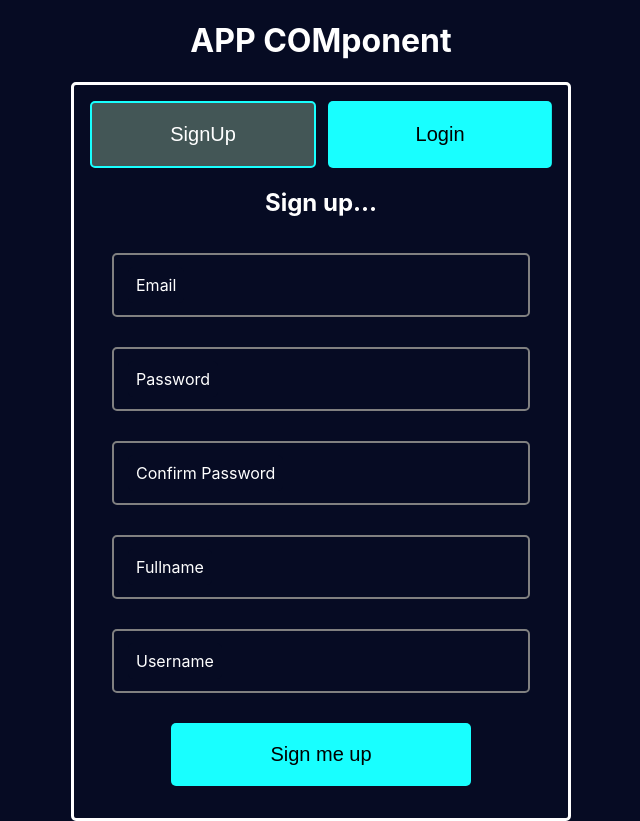
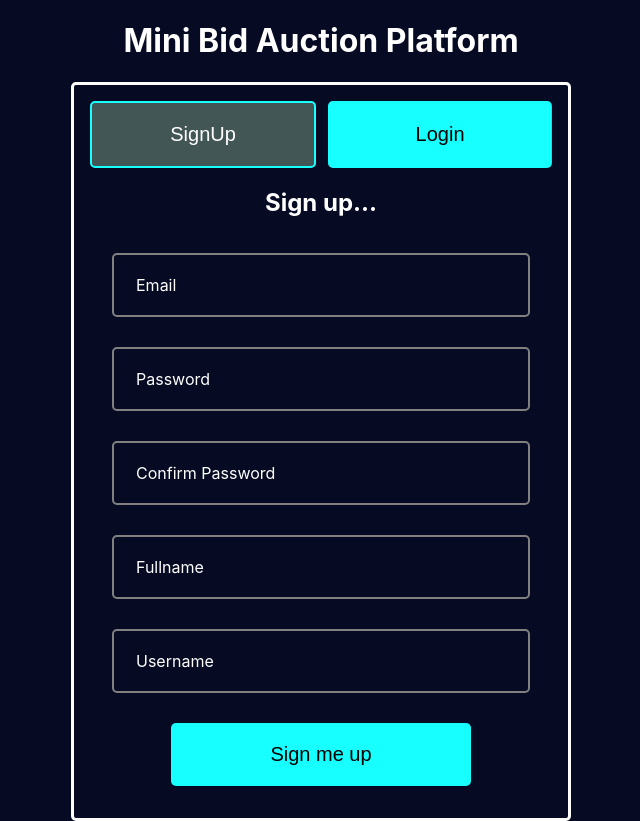
Before and after one commit to graftcode/mini-bid-auction, a React (Create React App) app in the folder client/: page / in a window 1280 px wide. Shown: the whole page, without its empty margins (319-959 px from the left). Built offline with nearby package versions, Linux system fonts and the light colour scheme.

Commit message:
change h1

```diff
--- a/client/src/App.tsx
+++ b/client/src/App.tsx
@@ -12,7 +12,7 @@ function App() {
   return (
     <AuthContext.Provider value={{ authToken, setAuthToken }}>
       <div className="App">
-        <h1>APP COMponent</h1>
+        <h1>Mini Bid Auction Platform</h1>
         <BrowserRouter>
           <Routes>
             <Route index element={<Auth />} />
```
